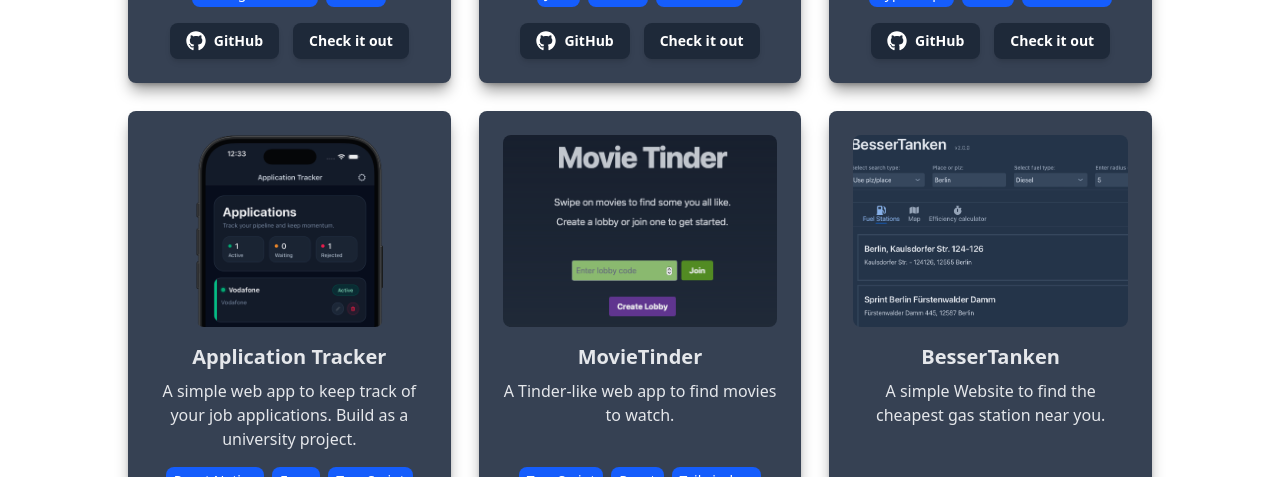
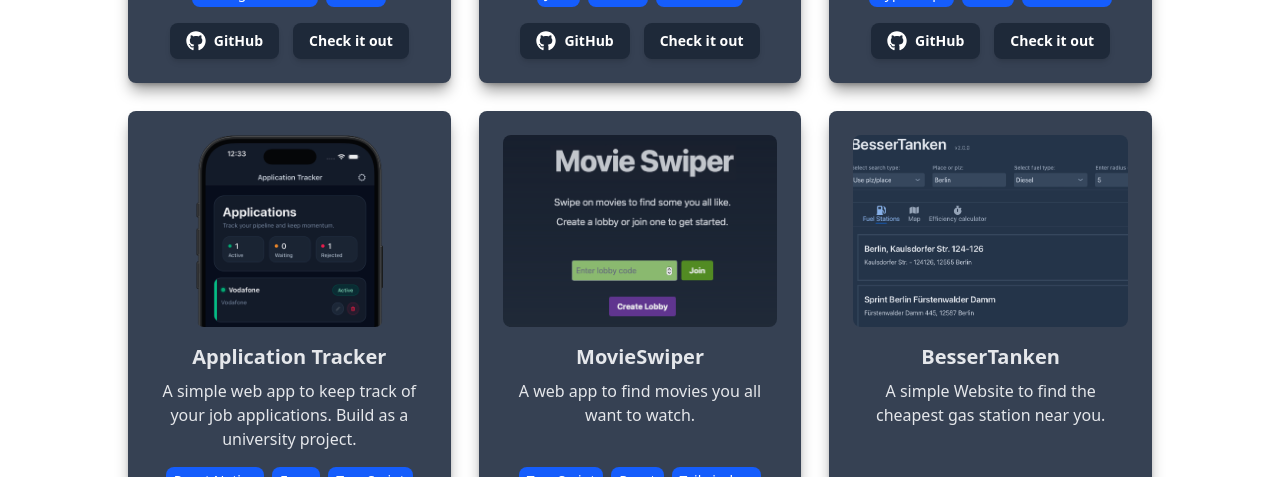
Before and after one commit to Flix-29/Portfolio, a React (Vite) app: page / in a window 1280 px wide. Shown: the part 2000-2477 px from the top of the page. Built offline with nearby package versions, Linux system fonts and the light colour scheme.

Commit message:
update profile image alt text and rename MovieTinder to MovieSwiper

```diff
--- a/src/components/Hero.tsx
+++ b/src/components/Hero.tsx
@@ -6,7 +6,7 @@ export default function Hero() {
             <div className="max-w-7xl mx-auto flex flex-col md:flex-row items-center gap-12">
                 <img
                     src="/me.png"
-                    alt="Felix Profile"
+                    alt="Felix Hallerbach"
                     className="w-40 h-40 md:w-56 md:h-56 rounded-full shadow-gray-300"
                 />
 
--- a/src/components/Navbar.tsx
+++ b/src/components/Navbar.tsx
@@ -51,6 +51,7 @@ export default function Navbar() {
                             <a href="#hero" className="flex items-center">
                             <img
                                 src="/icon.png"
+                                alt="Felix Hallerbach"
                                 className="h-8 w-auto"
                             />
                             </a>
--- a/src/components/Projects.tsx
+++ b/src/components/Projects.tsx
@@ -33,12 +33,12 @@ const projects = [
         github: "https://github.com/Shweit/application_tracker",
     },
     {
-        title: "MovieTinder",
-        description: "A Tinder-like web app to find movies to watch.",
-        image: "/movietinder.png",
+        title: "MovieSwiper",
+        description: "A web app to find movies you all want to watch.",
+        image: "/movieswiper.png",
         tags: ["TypeScript", "React", "Tailwindcss", "TMDB API"],
-        github: "https://github.com/Flix-29/MovieTinder",
-        use: "https://movie-tinder.flix29.de/"
+        github: "https://github.com/Flix-29/MovieSwiper",
+        use: "https://movie-swiper.flix29.de/"
     },
     {
         title: "BesserTanken",
```
Also changed, not shown: public/movieswiper.png (added), public/movietinder.png (deleted).
